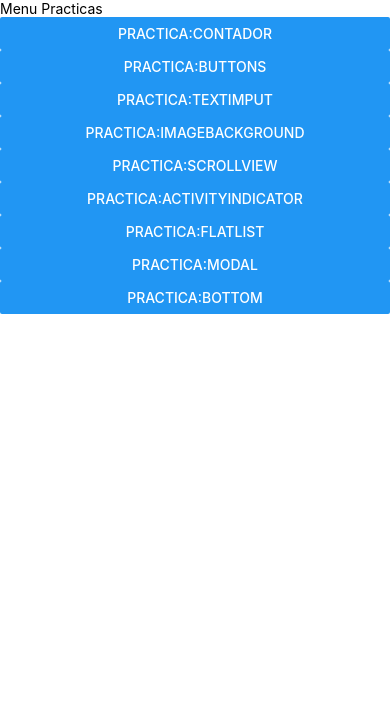
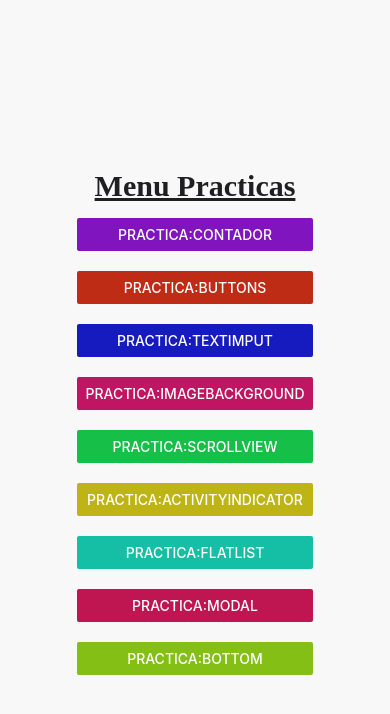
Before and after one commit to AndreAlexander-SM/PAM214, a React Native app in the folder intro/: screen / in a window 390 px wide. Shown: the top 714 px of the page. Built offline with nearby package versions, Linux system fonts and the light colour scheme.

Commit message:
Agrague colores y acomodo
Le agregue colores y los acomode

```diff
--- a/intro/screens/MenuScreen.js
+++ b/intro/screens/MenuScreen.js
@@ -36,17 +36,19 @@ export default function MenuScreen() {
         case 'menu':
             default:
                 return (
-                    <View>
-                    <Text>Menu Practicas</Text>
-                    <Button onPress={()=>setScreen('contador')} title='Practica:Contador'/>
-                    <Button onPress={()=>setScreen('botones')} title='Practica:Buttons'/>
-                    <Button onPress={()=>setScreen('textImput')} title='Practica:TextImput'/>
-                    <Button onPress={()=>setScreen('ImageBackground')} title='Practica:ImageBackground'/>
-                    <Button onPress={()=>setScreen('scrollview')} title='Practica:ScrollView'/>
-                    <Button onPress={()=>setScreen('activityindicator')} title='Practica:ActivityIndicator'/>
-                    <Button onPress={()=>setScreen('flatList')} title='Practica:FlatList'/>
-                    <Button onPress={()=>setScreen('modal')} title='Practica:Modal'/>
-                    <Button onPress={()=>setScreen('bottom')} title='Practica:Bottom'/>
+                    <View style={styles.container}>
+                    <Text style={styles.texto}>Menu Practicas</Text>
+                    <View style={styles.contenedorBotones}>
+                    <Button color='#8015bfff' onPress={()=>setScreen('contador')} title='Practica:Contador'/>
+                    <Button color='#bf2c15ff' onPress={()=>setScreen('botones')} title='Practica:Buttons'/>
+                    <Button color='#151bbfff' onPress={()=>setScreen('textImput')} title='Practica:TextImput'/>
+                    <Button color='#bf1562ff' onPress={()=>setScreen('ImageBackground')} title='Practica:ImageBackground'/>
+                    <Button color='#15bf48ff' onPress={()=>setScreen('scrollview')} title='Practica:ScrollView'/>
+                    <Button color='#bfb415ff' onPress={()=>setScreen('activityindicator')} title='Practica:ActivityIndicator'/>
+                    <Button color='#15bfa5ff' onPress={()=>setScreen('flatList')} title='Practica:FlatList'/>
+                    <Button color='#bf1551ff' onPress={()=>setScreen('modal')} title='Practica:Modal'/>
+                    <Button color='#84bf15ff' onPress={()=>setScreen('bottom')} title='Practica:Bottom'/>
+                    </View>
                     </View>
     )
 
@@ -57,9 +59,25 @@ export default function MenuScreen() {
   }
 
 const styles = StyleSheet.create({
+
+    container: {
+    flex: 1,
+    backgroundColor: '#f8f8f8ff',
+    alignItems: 'center',
+    justifyContent: 'center',
+  },
+
+  texto:{
+    color:'#1f1f22ff',
+    fontSize: 30,
+    fontFamily:'Time New Roman',
+    fontWeight:'bold',
+    textDecorationLine:'underline',
+  },
+
     contenedorBotones:{
     marginTop:15,
-    flexDirection:'row',
+    flexDirection:'column',
     gap:20,
   },
 })
```
